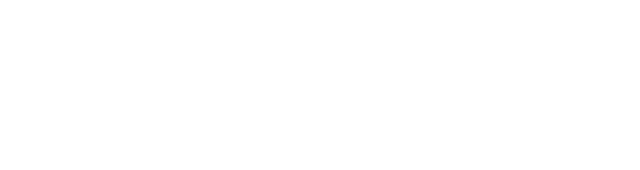
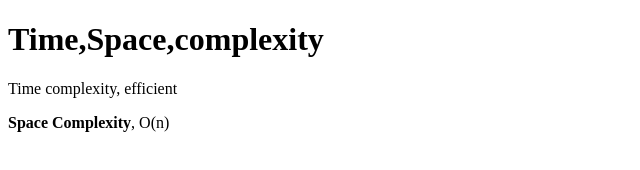
Before and after one commit to acciojob/time-and-space-complexity-Vikaskumarrr, a website: page main.html in a window 1280 px wide. Shown: the whole page, without its empty margins (0-640 px from the left). Drawn offline with Linux system fonts and the light colour scheme.

Commit message:
created a submission

```diff
--- a/main.html
+++ b/main.html
@@ -4,10 +4,14 @@
 
 <head>
 	<link rel="stylesheet" href="styles.css">
+	<title>Time and Space Complexity</title>
 </head>
 
 <body>
 	<!-- the entire body must be written by student -->
+	<h1>Time,Space,complexity</h1>
+	<p>Time complexity, efficient</p>
+	<P><b>Space Complexity</b>, O(n)</P>
     <script type="text/javascript" src="./script.js">
 </script>
 
```
